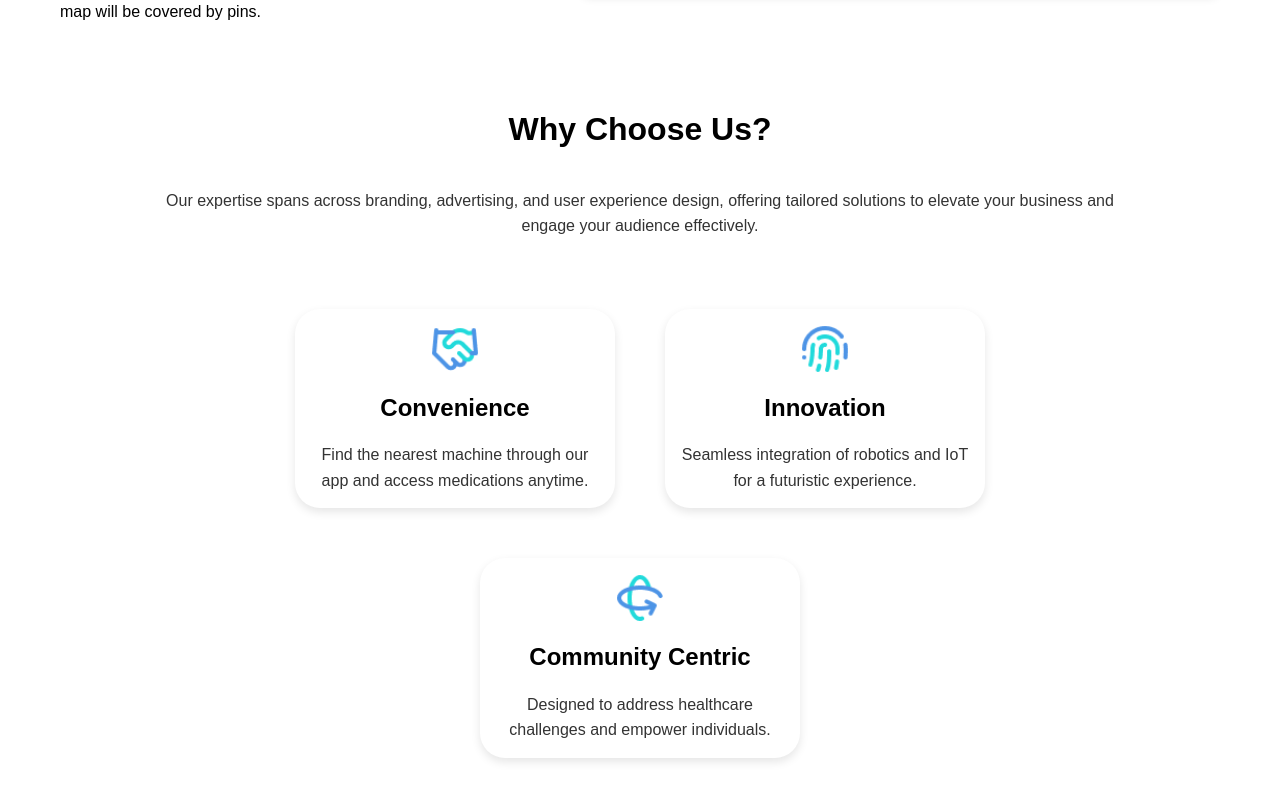
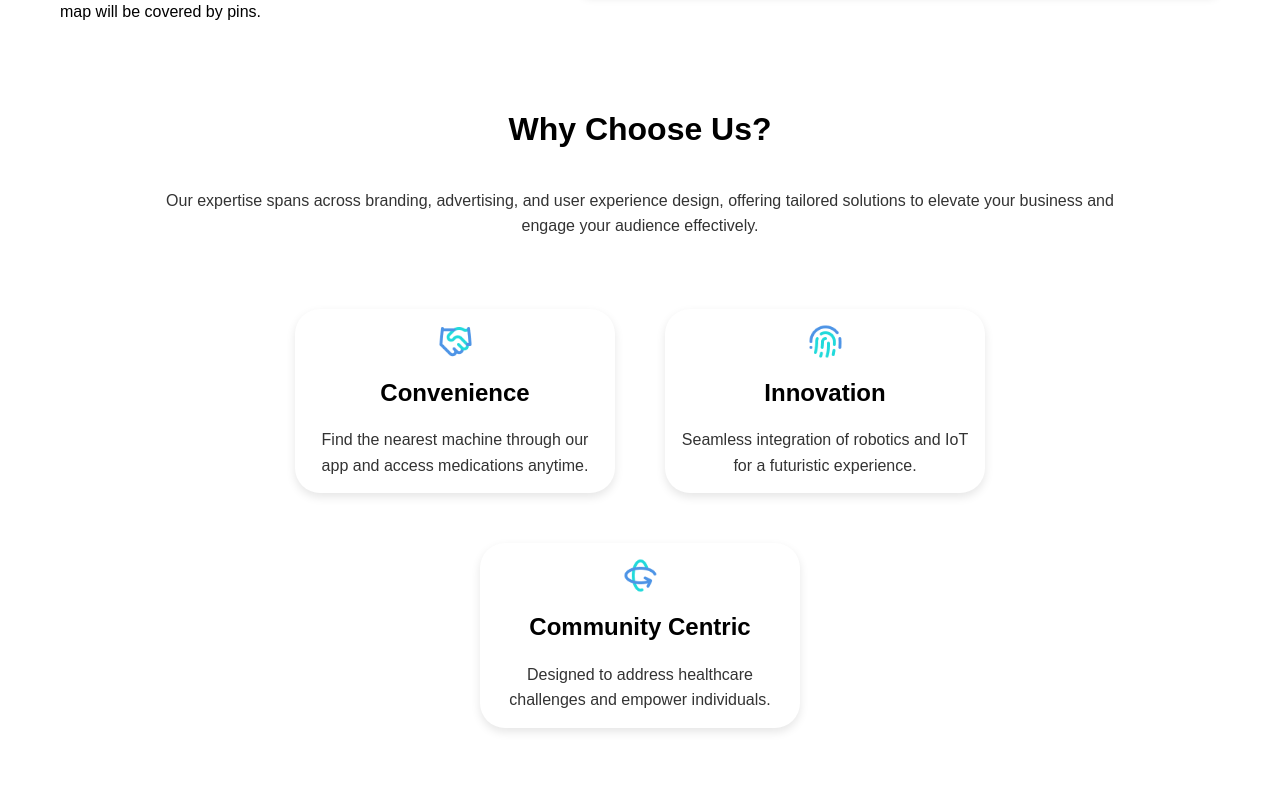
Before and after one commit to jeanpierrenashef/PharmaVend-web, a React (Create React App) app: page / in a window 1280 px wide. Shown: the part 2936-3736 px from the top of the page. After the commit the page ends 3714 px from the top, so only its background shows below. Built offline with nearby package versions, Linux system fonts and the light colour scheme.

Commit message:
Done with the choose us section

```diff
--- a/src/components/Choose/Choose.css
+++ b/src/components/Choose/Choose.css
@@ -8,8 +8,6 @@
     text-align: center;
 }
 
-.solutions .solutions-text {
-}
 
 .solutions h1 {
     margin-bottom: 2rem;
@@ -56,8 +54,9 @@
 }
 
 .card img {
-    width: 50px;
+    width: 35px;
     height: auto;
+    object-fit: contain;
 }
 
 .card h4 {
```
